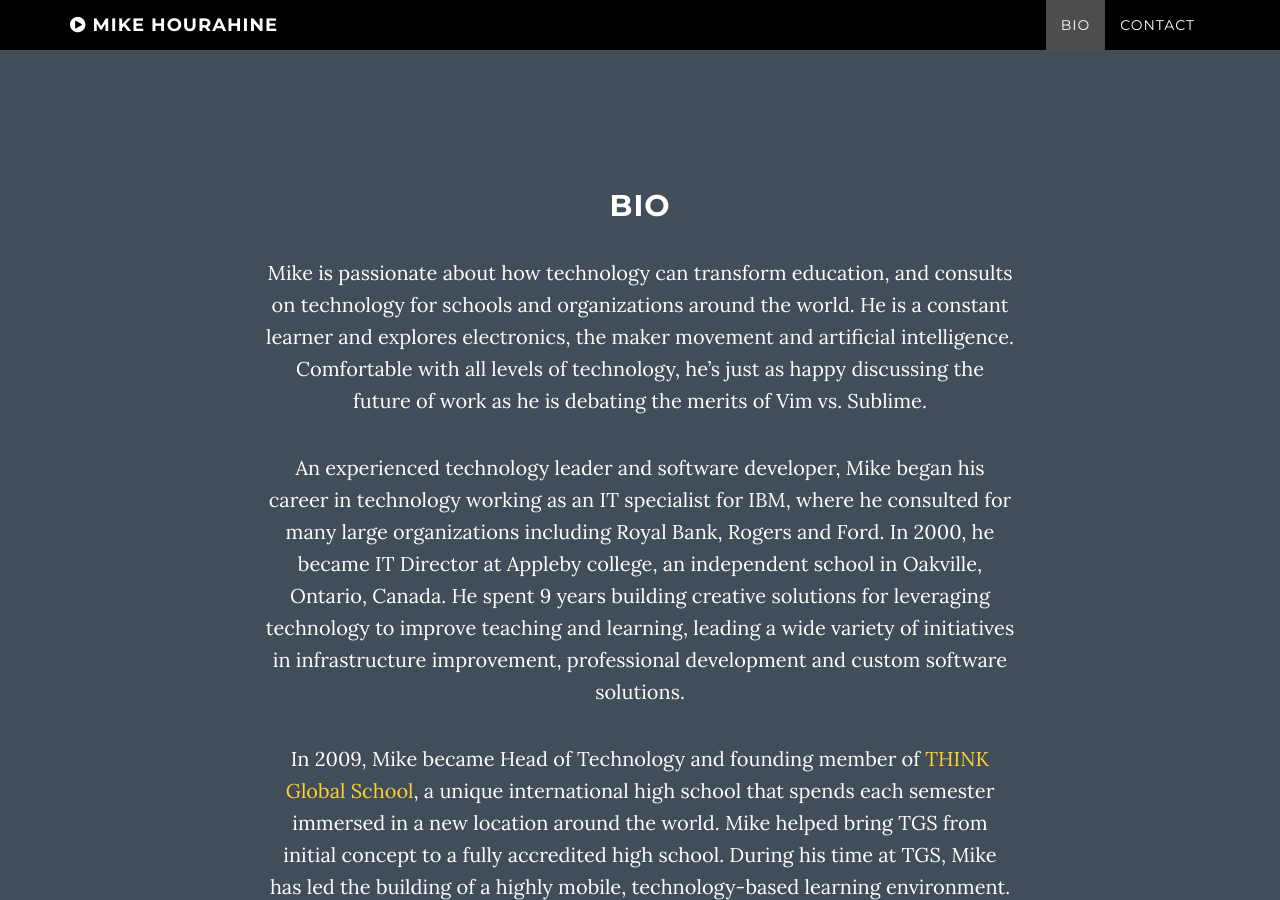
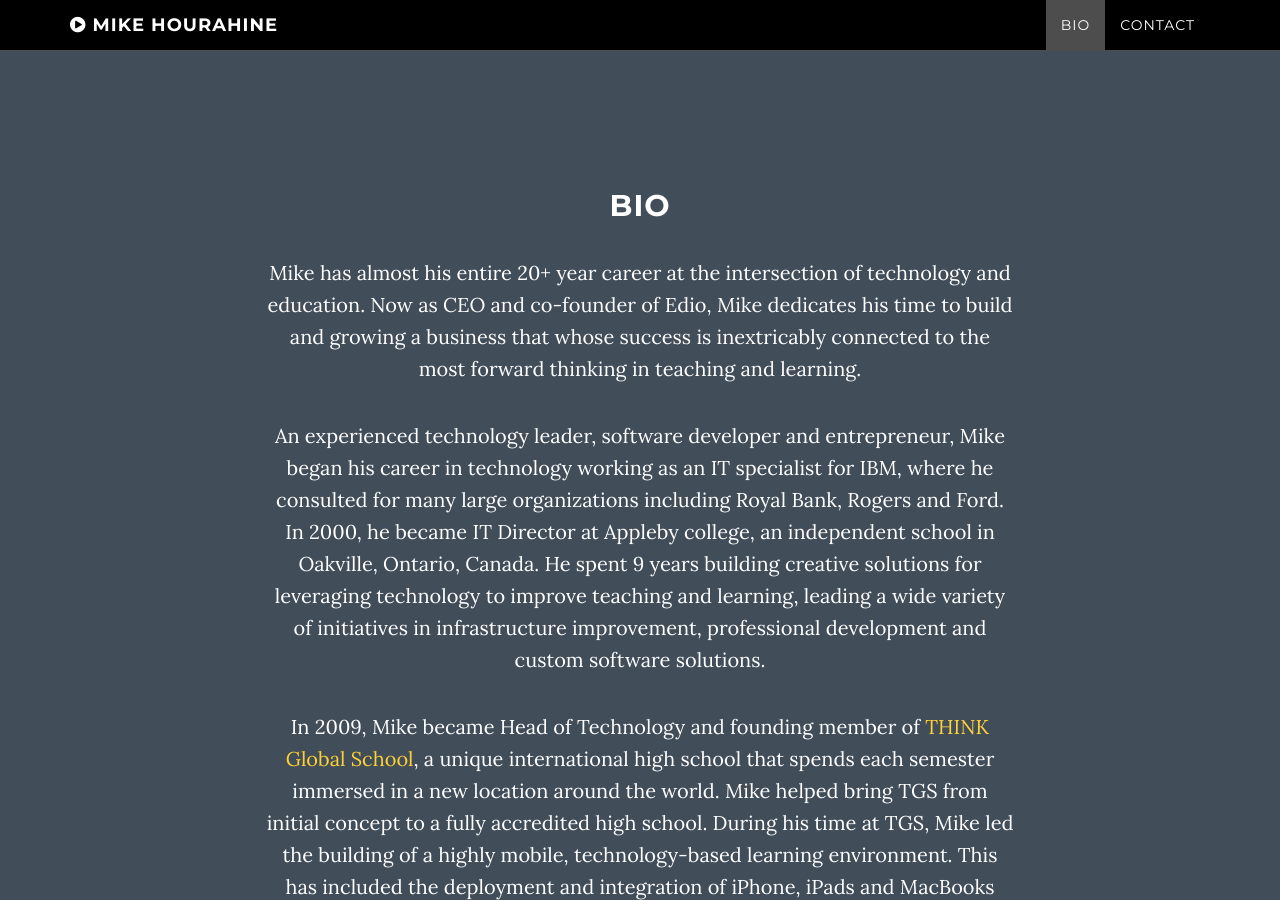
Before and after one commit to mhourahine/hourahine.net, a Jekyll site: the page built from index.md, in a window 1280 px wide and 900 px high, scrolled down 961 px. Built offline with Jekyll 4.4.1, drawn with Linux system fonts in a browser that asks for light colours; some of the changed text lies outside the part shown.

Commit message:
Updated bio

```diff
--- a/bio.md
+++ b/bio.md
@@ -5,9 +5,14 @@ title: Bio
 ---
 ## Bio
 
-Mike is passionate about how technology can transform education, and consults on technology for schools and organizations around the world. He is a constant learner and explores electronics, the maker movement and artificial intelligence. Comfortable with all levels of technology, he's just as happy discussing the future of work as he is debating the merits of Vim vs. Sublime.
+Mike has almost his entire 20+ year career at the intersection of technology and education.  Now as CEO and co-founder of Edio, Mike dedicates his time to build and growing a business that whose success is inextricably connected to the most forward thinking in teaching and learning.
 
-An experienced technology leader and software developer, Mike began his career in technology working as an IT specialist for IBM, where he consulted for many large organizations including Royal Bank, Rogers and Ford. In 2000, he became IT Director at Appleby college, an independent school in Oakville, Ontario, Canada. He spent 9 years building creative solutions for leveraging technology to improve teaching and learning, leading a wide variety of initiatives in infrastructure improvement, professional development and custom software solutions.
+An experienced technology leader, software developer and entrepreneur, Mike began his career in technology working as an IT specialist for IBM, where he consulted for many large organizations including Royal Bank, Rogers and Ford. In 2000, he became IT Director at Appleby college, an independent school in Oakville, Ontario, Canada. He spent 9 years building creative solutions for leveraging technology to improve teaching and learning, leading a wide variety of initiatives in infrastructure improvement, professional development and custom software solutions.
 
-In 2009, Mike became Head of Technology and founding member of [THINK Global School](http://thinkglobalschool.org), a unique international high school that spends each semester immersed in a new location around the world. Mike helped bring TGS from initial concept to a fully accredited high school. During his time at TGS, Mike has led the building of a highly mobile, technology-based learning environment. This has included the deployment and integration of iPhone, iPads and MacBooks into the curriculum; extensive teacher training; developing an any-time, any-where, cloud-based infrastructure; and architecting unique custom software for managing admissions, pastoral care of students and day to day learning.  Mike's role has gradually expanded to include Strategic Outreach which encompasses marketing, admissions, alumni and other outward facing initiatives.
+In 2009, Mike became Head of Technology and founding member of [THINK Global School](http://thinkglobalschool.org), a unique international high school that spends each semester immersed in a new location around the world. Mike helped bring TGS from initial concept to a fully accredited high school. During his time at TGS, Mike led the building of a highly mobile, technology-based learning environment. This has included the deployment and integration of iPhone, iPads and MacBooks into the curriculum; extensive teacher training; developing an any-time, any-where, cloud-based infrastructure; and architecting unique custom software for managing admissions, pastoral care of students and day to day learning.  Mike's role gradually expanded to include Strategic Outreach which encompassed marketing, admissions, alumni and other outward facing initiatives.
+
+
+In 2017, Mike, along with this two co-founders, launched [Edio](http://getedio.com), a software platform that helps schools, teachers and students manage student-driven project-based learning. Learn more about Edio [here](http://getedio.com).
+
+
 Mike holds a Bachelor of Science with Honours in Computer Science from [Queen’s University](http://queensu.ca) in Ontario in 1998 and completed the Queen’s Executive Development Information Technology Program in 2005. Mike is an outdoor enthusiast, avid cyclist and runner and father of three awesome kids.
--- a/index.md
+++ b/index.md
@@ -11,4 +11,4 @@ social:
   - title: facebook
     url: https://www.facebook.com/mhourahine
 ---
-## Educational Technology leader, software developer, and lifelong learner.
+## Educational Technology entrepreneur, software developer, and lifelong learner.
```
